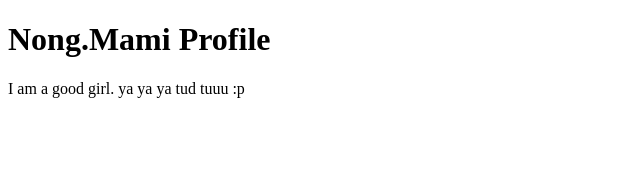
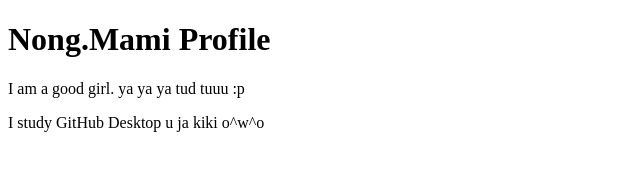
Before and after one commit to Nongmimi/github-desktop-project_1_67, a plain HTML site: page index.html in a window 1280 px wide. Shown: the whole page, without its empty margins (0-640 px from the left). Drawn offline with Linux system fonts and the light colour scheme.

Commit message:
Add some text
Add some text

```diff
--- a/index.html
+++ b/index.html
@@ -10,5 +10,6 @@
     <p>I am a good girl.
         ya ya ya tud tuuu :p
     </p>
+    <p>I study GitHub Desktop u ja kiki o^w^o </p>
 </body>
 </html>
```
